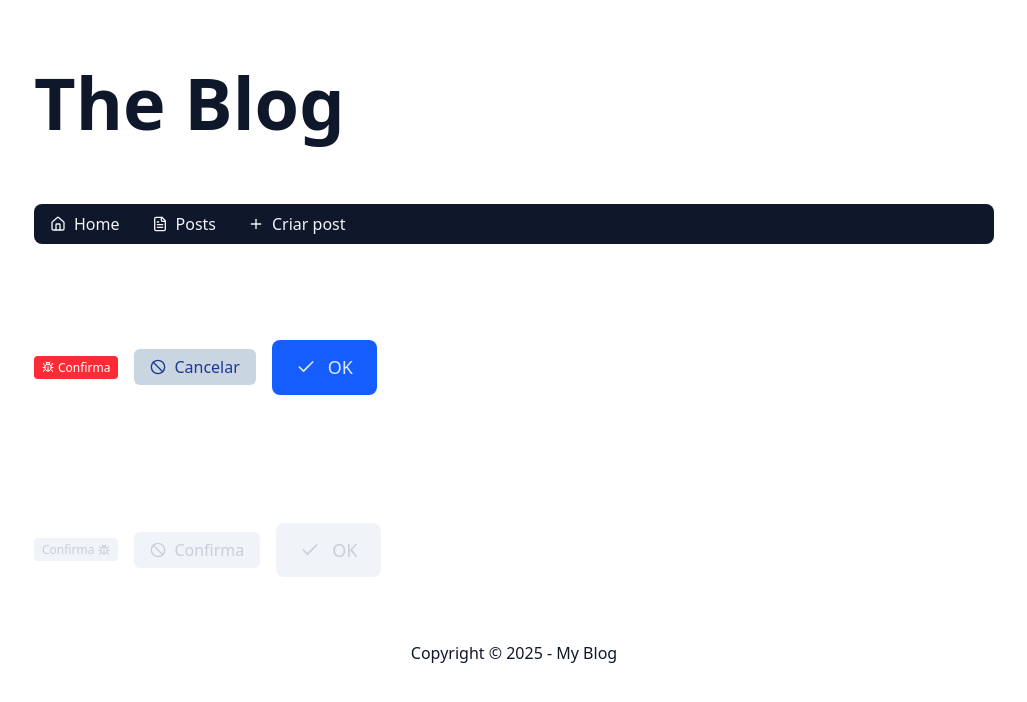
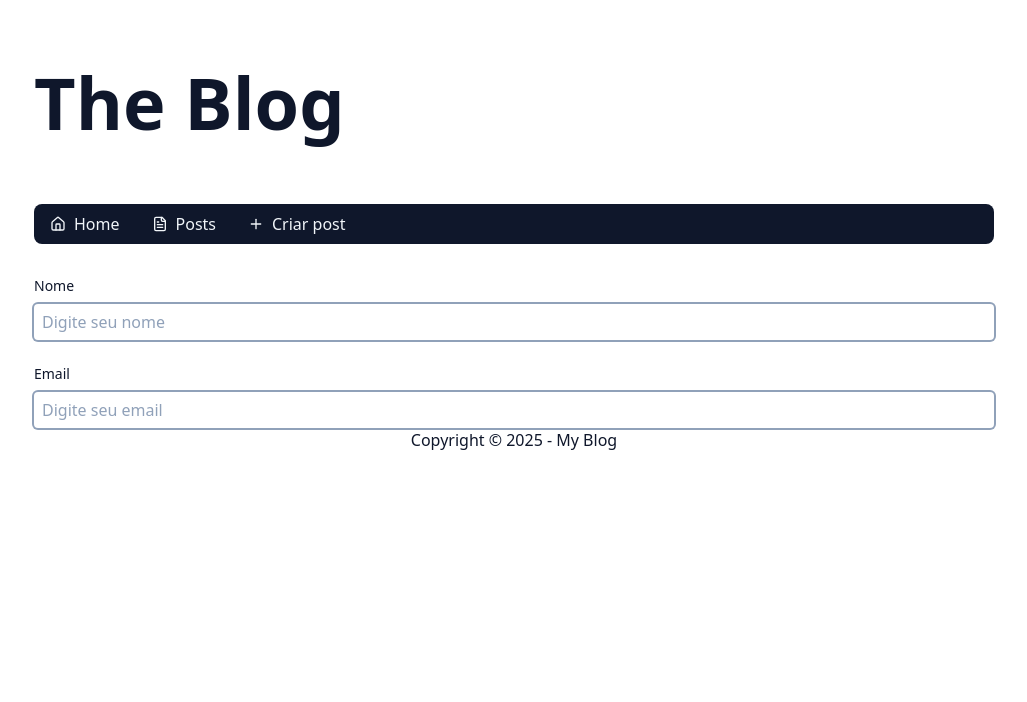
Before and after one commit to rdGxd/blog, a Next.js app: page /admin/post/new in a window 1280 px wide. Shown: the top 702 px of the page, without its empty margins (126-1153 px from the left). Built offline with nearby package versions, Linux system fonts and the light colour scheme.

Commit message:
Criando o componente InputText para o formulário

```diff
--- a/src/app/admin/post/new/page.tsx
+++ b/src/app/admin/post/new/page.tsx
@@ -1,33 +1,13 @@
-import { Button } from '@/components/Button';
-import { BanIcon, BugIcon, CheckIcon } from 'lucide-react';
+import { InputText } from '@/components/InputText';
 
 export const dynamic = 'force-dynamic';
 
 export default async function AdminPostNewPage() {
   return (
     <>
-      <div className='flex flex-wrap items-center gap-4 py-16'>
-        <Button variant='danger' size='sm'>
-          <BugIcon /> Confirma
-        </Button>
-        <Button variant='ghost' size='md'>
-          <BanIcon /> Cancelar
-        </Button>
-        <Button variant='default' size='lg'>
-          <CheckIcon /> OK
-        </Button>
-      </div>
-
-      <div className='flex flex-wrap items-center gap-4 py-16'>
-        <Button variant='danger' size='sm' disabled>
-          Confirma <BugIcon />
-        </Button>
-        <Button variant='default' size='md' disabled>
-          <BanIcon /> Confirma
-        </Button>
-        <Button variant='default' size='lg' disabled>
-          <CheckIcon /> OK
-        </Button>
+      <div className='flex flex-col gap-6'>
+        <InputText placeholder='Digite seu nome' labelText='Nome' />
+        <InputText placeholder='Digite seu email' labelText='Email' />
       </div>
     </>
   );
--- /dev/null
+++ b/src/components/InputText/index.tsx
@@ -0,0 +1,24 @@
+import { useId } from 'react';
+
+type InputTextProps = {
+  labelText?: string;
+} & React.ComponentProps<'input'>;
+
+export function InputText({ labelText = '', ...props }: InputTextProps) {
+  const id = useId();
+
+  return (
+    <div className='flex flex-col gap-2'>
+      {labelText && (
+        <label htmlFor={id} className='text-sm'>
+          {labelText}
+        </label>
+      )}
+      <input
+        {...props}
+        className={`rounded bg-white p-2 text-base/tight ring-2 ring-slate-400 outline-0 transition placeholder:text-slate-400 read-only:bg-slate-200 focus:ring-blue-600 disabled:cursor-not-allowed disabled:bg-slate-200 disabled:text-slate-400 disabled:placeholder:text-slate-300 ${props.className}`}
+        id={id}
+      />
+    </div>
+  );
+}
```
